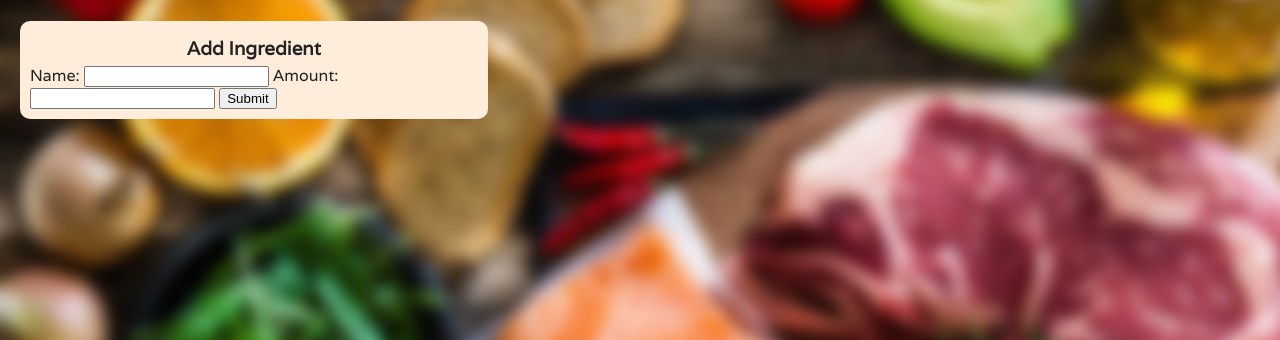
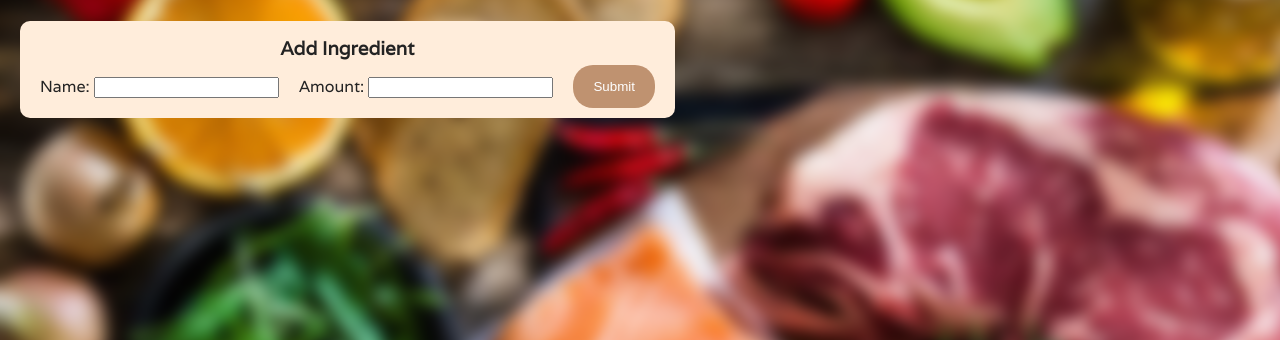
Before and after one commit to Paolo1151/ChefGenie, a Django app: page /pantry in a window 1280 px wide. Shown: the part 80-420 px from the top of the page. Run offline with Django 4.2, Linux system fonts and the light colour scheme; a user stored in the database is signed in; data that the repository does not hold is empty.

Commit message:
Slightly changed display of Pantry

```diff
--- a/static/styles.css
+++ b/static/styles.css
@@ -129,6 +129,7 @@ button a{
     align-items: center;
     grid-template-columns: repeat(6, 4fr);
     gap: 20px;
+    width: max-content;
 }
 
 #pantry_item
@@ -162,12 +163,24 @@ h5.pantry_quantity
 
 #pantry_add_form
 {
-    margin-left:20px;
-    padding:10px;
+    margin-left: 20px;
+    padding: 10px;
     border-radius: 10px;
-    width: 35%;
+    width: max-content;
     background-color: #ffeddb;
 }
+
+#pantry_add_form > form
+{
+    display: flex;
+    align-items: center;
+}
+
+#pantry_add_form > form > *
+{
+    margin: 0px 10px 0px 10px;
+}
+
 .search_interface{
     margin: 20px auto;
     padding: 20px;
--- a/templates/pantry/pantry.html
+++ b/templates/pantry/pantry.html
@@ -22,8 +22,9 @@
             <h3 style = "margin:0;padding:5px; text-align:center;">Add Ingredient</h3>
             <form action ='pantry/add' method ='POST' enctype="multipart/form-data">
                 {% csrf_token %}
-                {{ add_form }}
-                <input type="submit" value="Submit">
+                <div>Name: {{ add_form.name }}</div>
+                <div>Amount: {{ add_form.amount }}</div>
+                <input class="button" type="submit" value="Submit">
             </form>
         </div>
 
```
